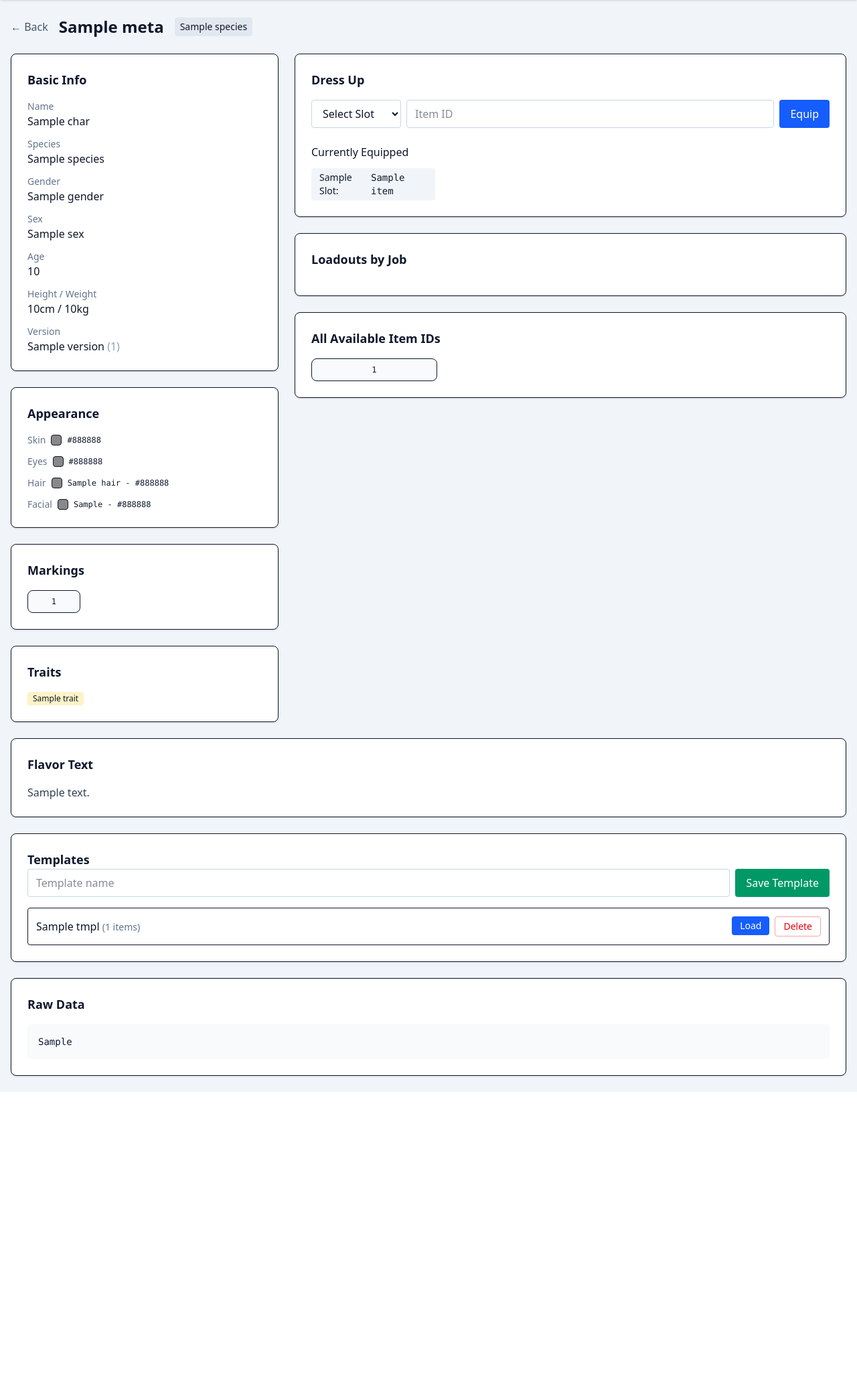
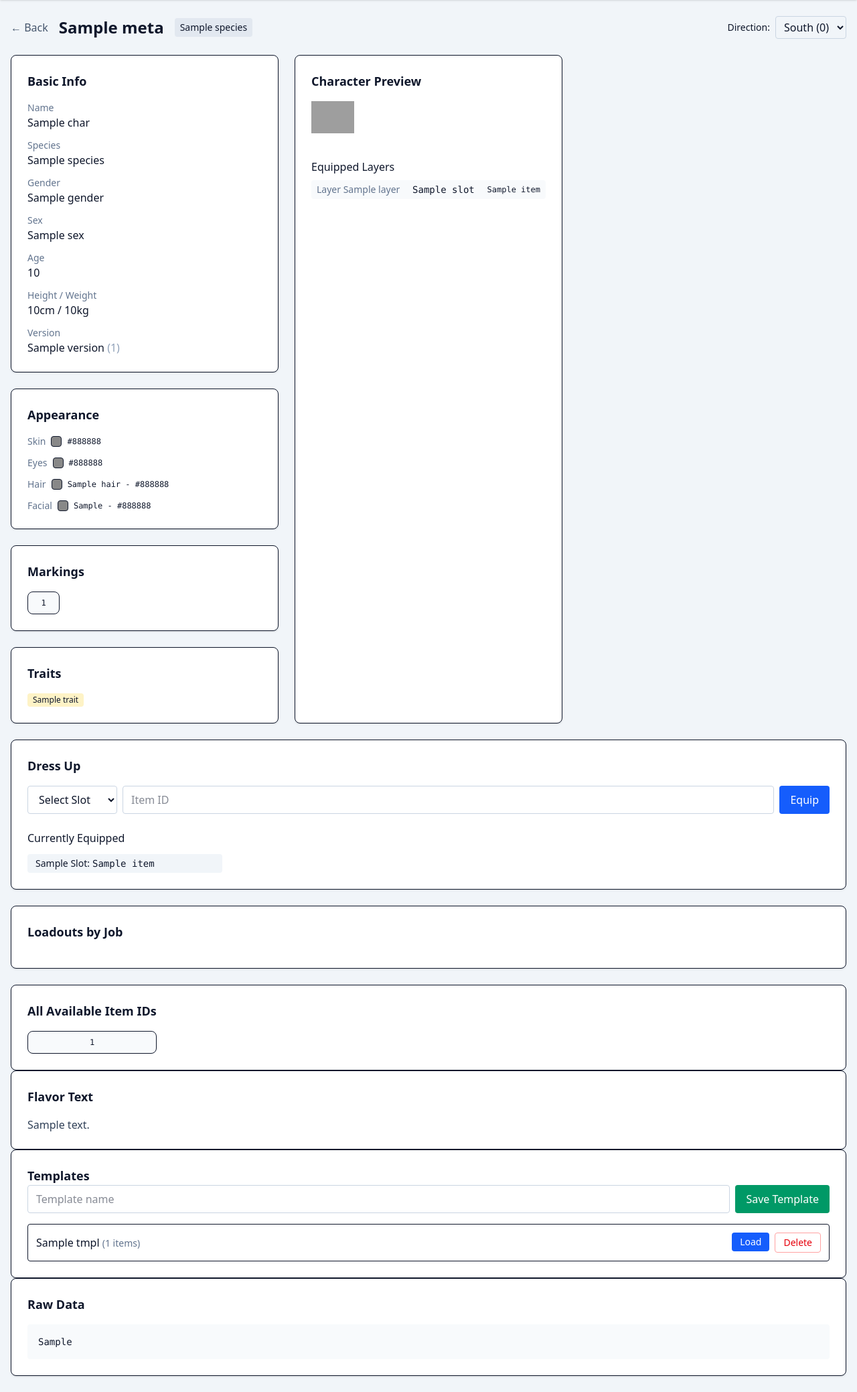
Before and after one commit to cosmosgc/ss14-prototype-manager, a Flask app: template templates/character_view.html in a window 1280 px wide. Shown: the part 53-2131 px from the top of the page at 67% size. Before the commit the page ends 1683 px from the top, so only its background shows below. Run offline with Flask 3, Linux system fonts and the light colour scheme; the template is opened without the code that fills it: most values are stand-ins (such as "Sample title", 1, 10 or a date in 2020); some libraries are stand-ins or nearby versions; grey boxes are pictures that could not be loaded.

Commit message:
character directions

```diff
--- a/app.py
+++ b/app.py
@@ -783,6 +783,29 @@
         return None
 
 
+def get_rsi_state_info(instance: dict[str, str], sprite: str, state: str) -> dict:
+    result = {"directions": 1, "delays": None, "size": {"x": 32, "y": 32}}
+    if not sprite:
+        return result
+    textures_root = Path(instance["root_path"]) / "Resources" / "Textures"
+    rsi_dir = safe_join_or_none(textures_root, sprite)
+    if not rsi_dir or not rsi_dir.exists():
+        return result
+    meta_path = rsi_dir / "meta.json"
+    if meta_path.exists():
+        try:
+            meta = json.loads(meta_path.read_text(encoding="utf-8"))
+            result["size"] = meta.get("size", {"x": 32, "y": 32})
+            for s in meta.get("states", []):
+                if isinstance(s, dict) and s.get("name") == state:
+                    result["directions"] = s.get("directions", 1)
+                    result["delays"] = s.get("delays")
+                    break
+        except Exception:
+            pass
+    return result
+
+
 def find_vscode_cli() -> str | None:
     local_appdata = os.getenv("LOCALAPPDATA", "")
     program_files = os.getenv("ProgramFiles", r"C:\Program Files")
--- a/static/dist/output.css
+++ b/static/dist/output.css
@@ -406,6 +406,9 @@
   .h-2 {
     height: calc(var(--spacing) * 2);
   }
+  .h-3 {
+    height: calc(var(--spacing) * 3);
+  }
   .h-4 {
     height: calc(var(--spacing) * 4);
   }
@@ -454,9 +457,6 @@
   .max-h-48 {
     max-height: calc(var(--spacing) * 48);
   }
-  .max-h-64 {
-    max-height: calc(var(--spacing) * 64);
-  }
   .max-h-96 {
     max-height: calc(var(--spacing) * 96);
   }
@@ -474,6 +474,9 @@
   }
   .w-2 {
     width: calc(var(--spacing) * 2);
+  }
+  .w-3 {
+    width: calc(var(--spacing) * 3);
   }
   .w-4 {
     width: calc(var(--spacing) * 4);
@@ -625,6 +628,9 @@
   }
   .justify-end {
     justify-content: flex-end;
+  }
+  .gap-0\.5 {
+    gap: calc(var(--spacing) * 0.5);
   }
   .gap-1 {
     gap: calc(var(--spacing) * 1);
@@ -1575,6 +1581,11 @@
       grid-template-columns: repeat(2, minmax(0, 1fr));
     }
   }
+  .sm\:grid-cols-3 {
+    @media (width >= 40rem) {
+      grid-template-columns: repeat(3, minmax(0, 1fr));
+    }
+  }
   .sm\:flex-row {
     @media (width >= 40rem) {
       flex-direction: row;
@@ -1694,6 +1705,11 @@
   .lg\:grid-cols-3 {
     @media (width >= 64rem) {
       grid-template-columns: repeat(3, minmax(0, 1fr));
+    }
+  }
+  .lg\:grid-cols-6 {
+    @media (width >= 64rem) {
+      grid-template-columns: repeat(6, minmax(0, 1fr));
     }
   }
   .lg\:flex-row {
--- a/templates/character_view.html
+++ b/templates/character_view.html
@@ -11,6 +11,15 @@
       </a>
       <h1 class="text-2xl font-bold">{{ meta.name }}</h1>
       <span class="rounded bg-slate-200 px-2 py-1 text-sm">{{ meta.species }}</span>
+    </div>
+    <div class="flex items-center gap-2">
+      <label class="text-sm font-medium">Direction:</label>
+      <select id="directionSelect" class="rounded border border-slate-300 px-2 py-1" onchange="updateDirection()">
+        <option value="0">South (0)</option>
+        <option value="1">West (1)</option>
+        <option value="2">North (2)</option>
+        <option value="3">East (3)</option>
+      </select>
     </div>
   </div>
 
@@ -102,12 +111,17 @@
         <div class="grid grid-cols-2 gap-3 sm:grid-cols-3 md:grid-cols-4 lg:grid-cols-6">
           {% for mark_id in char_data.markingIds %}
           {% set preview = preview_map.get(mark_id) %}
+          {% set state_info = direction_info.get(mark_id, {}) %}
+          {% set dirs = state_info.get('directions', 1) %}
           <div class="flex flex-col items-center rounded-lg border bg-slate-50 p-2">
             {% if preview and preview[0] %}
             <img
               loading="lazy"
-              src="{{ url_for('api.sprite_preview', sprite=preview[0], state=preview[1], scale=2) }}"
-              class="h-12 w-12 rounded object-contain pixelated"
+              data-sprite="{{ preview[0] }}"
+              data-state="{{ preview[1] }}"
+              data-directions="{{ dirs }}"
+              src="{{ url_for('rsi.rsi_preview', sprite=preview[0], state=preview[1], scale=2, direction=0) }}"
+              class="rsi-preview h-12 w-12 rounded object-contain pixelated"
               onerror="this.style.display='none'"
             />
             {% endif %}
@@ -132,6 +146,39 @@
           {% for trait in char_data.traits %}
           <span class="rounded bg-amber-100 px-2 py-0.5 text-xs">{{ trait }}</span>
           {% endfor %}
+        </div>
+      </div>
+      {% endif %}
+    </div>
+
+      {% if equipment_layers %}
+      <div class="rounded-lg border bg-white p-6 shadow-sm">
+        <h2 class="mb-4 text-lg font-semibold">Character Preview</h2>
+        <div class="relative inline-block" style="width: 64px; height: 64px;">
+          {% for layer in equipment_layers %}
+          <img
+            loading="lazy"
+            data-sprite="{{ layer.sprite }}"
+            data-state="{{ layer.state }}"
+            data-directions="{{ layer.directions }}"
+            src="{{ url_for('rsi.rsi_preview', sprite=layer.sprite, state=layer.state, scale=2, direction=0) }}"
+            class="rsi-preview absolute left-0 top-0 pixelated"
+            style="z-index: {{ layer.layer }}"
+            onerror="this.style.display='none'"
+          />
+          {% endfor %}
+        </div>
+        <div class="mt-4">
+          <h3 class="mb-2 font-medium">Equipped Layers</h3>
+          <div class="space-y-1 text-sm">
+            {% for layer in equipment_layers %}
+            <div class="flex items-center justify-between rounded bg-slate-50 px-2 py-1">
+              <span class="text-slate-500">Layer {{ layer.layer }}</span>
+              <span class="font-mono">{{ layer.slot }}</span>
+              <span class="font-mono text-xs">{{ layer.item }}</span>
+            </div>
+            {% endfor %}
+          </div>
         </div>
       </div>
       {% endif %}
@@ -181,11 +228,16 @@
             {% for slot, item in char_data.equipment.items() %}
             {% if item and preview_map.get(item) and preview_map[item][0] %}
             {% set preview = preview_map[item] %}
+            {% set state_info = direction_info.get(item, {}) %}
+            {% set dirs = state_info.get('directions', 1) %}
             <div class="flex flex-col items-center rounded-lg border bg-slate-50 p-2">
               <img
                 loading="lazy"
-                src="{{ url_for('api.sprite_preview', sprite=preview[0], state=preview[1], scale=2) }}"
-                class="h-12 w-12 rounded object-contain pixelated"
+                data-sprite="{{ preview[0] }}"
+                data-state="{{ preview[1] }}"
+                data-directions="{{ dirs }}"
+                src="{{ url_for('rsi.rsi_preview', sprite=preview[0], state=preview[1], scale=2, direction=0) }}"
+                class="rsi-preview h-12 w-12 rounded object-contain pixelated"
                 onerror="this.style.display='none'"
               />
               <span class="mt-1 text-xs font-medium capitalize">{{ slot }}</span>
@@ -242,6 +294,8 @@
         <div class="grid grid-cols-2 gap-2 sm:grid-cols-3 md:grid-cols-4 lg:grid-cols-6 max-h-96 overflow-y-auto">
           {% for item_id in char_data.allItemIds %}
           {% set preview = preview_map.get(item_id) %}
+          {% set state_info = direction_info.get(item_id, {}) %}
+          {% set dirs = state_info.get('directions', 1) %}
           <button
             type="button"
             onclick="copyItem('{{ item_id }}')"
@@ -251,8 +305,11 @@
             {% if preview and preview[0] %}
             <img
               loading="lazy"
-              src="{{ url_for('api.sprite_preview', sprite=preview[0], state=preview[1], scale=2) }}"
-              class="h-10 w-10 rounded object-contain pixelated"
+              data-sprite="{{ preview[0] }}"
+              data-state="{{ preview[1] }}"
+              data-directions="{{ dirs }}"
+              src="{{ url_for('rsi.rsi_preview', sprite=preview[0], state=preview[1], scale=2, direction=0) }}"
+              class="rsi-preview h-10 w-10 rounded object-contain pixelated"
               onerror="this.style.display='none'"
             />
             {% endif %}
@@ -333,5 +390,18 @@
     navigator.clipboard.writeText(itemId);
     alert('Copied: ' + itemId);
   }
+
+  function updateDirection() {
+    const direction = document.getElementById('directionSelect').value;
+    document.querySelectorAll('.rsi-preview').forEach(img => {
+      const sprite = img.getAttribute('data-sprite');
+      const state = img.getAttribute('data-state');
+      const dirs = parseInt(img.getAttribute('data-directions') || '1');
+      if (sprite && state) {
+        const actualDirection = direction < dirs ? direction : '0';
+        img.src = '/rsi/preview?sprite=' + encodeURIComponent(sprite) + '&state=' + encodeURIComponent(state) + '&scale=2&direction=' + actualDirection;
+      }
+    });
+  }
 </script>
 {% endblock %}
```
Also changed, not shown: routes/character_routes.py (+44 -1 lines), routes/rsi_routes.py (+66 -1 lines).
